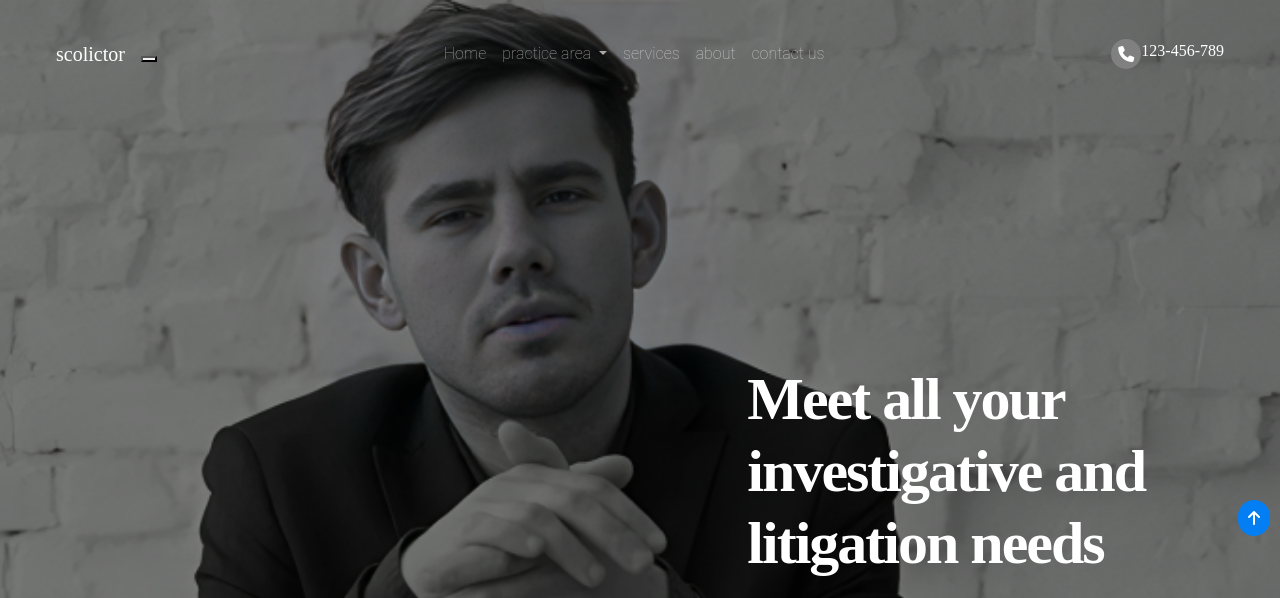
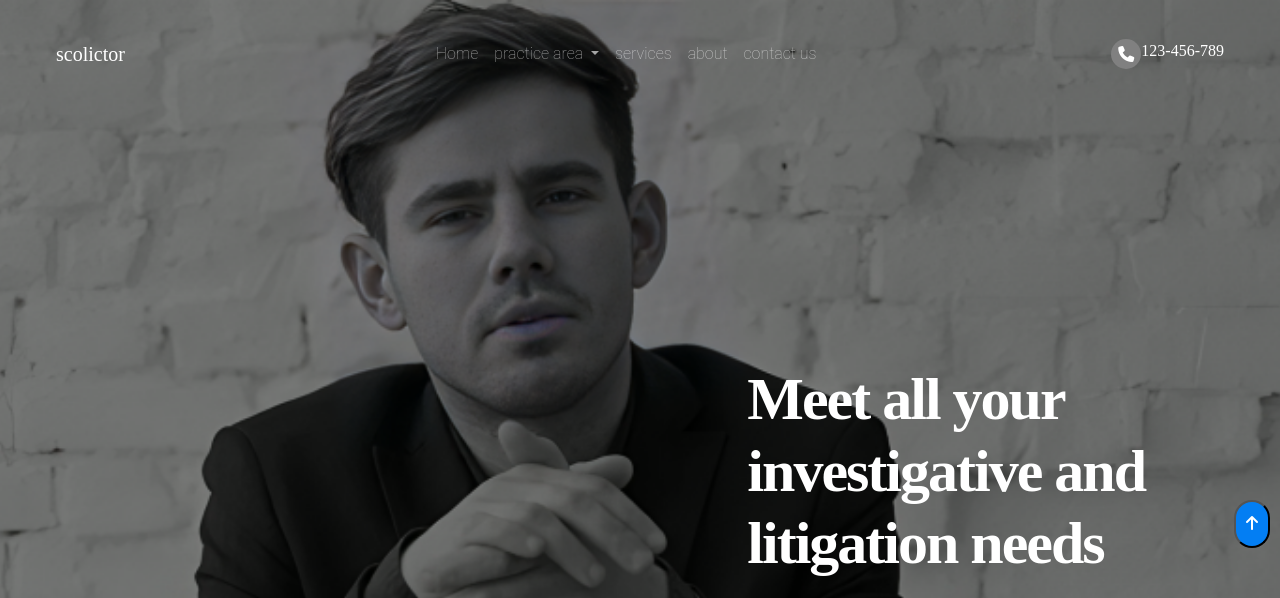
Before and after one commit to Fasih-Nasir/project17, a plain HTML site: page index.html in a window 1280 px wide. Shown: the top 598 px of the page. Drawn offline with nearby package versions, Linux system fonts and the light colour scheme; a web font is replaced by a local one.

Commit message:
Update index.html

```diff
--- a/index.html
+++ b/index.html
@@ -46,9 +46,9 @@
         aria-controls="navbarSupportedContent" aria-expanded="false" aria-label="Toggle navigation">
         <span class="navbar-toggler-icon"></span>
       </button>
-      <a href="#">
-        <button>
-          <i class="fa fa-arrow-up" aria-hidden="true" id="fixe"></i>
+   <a href="#">
+        <button id="fixe">
+          <i class="fa fa-arrow-up" aria-hidden="true" ></i>
         </button>
         </a>
       <div class="collapse navbar-collapse" id="navbarSupportedContent">
```
